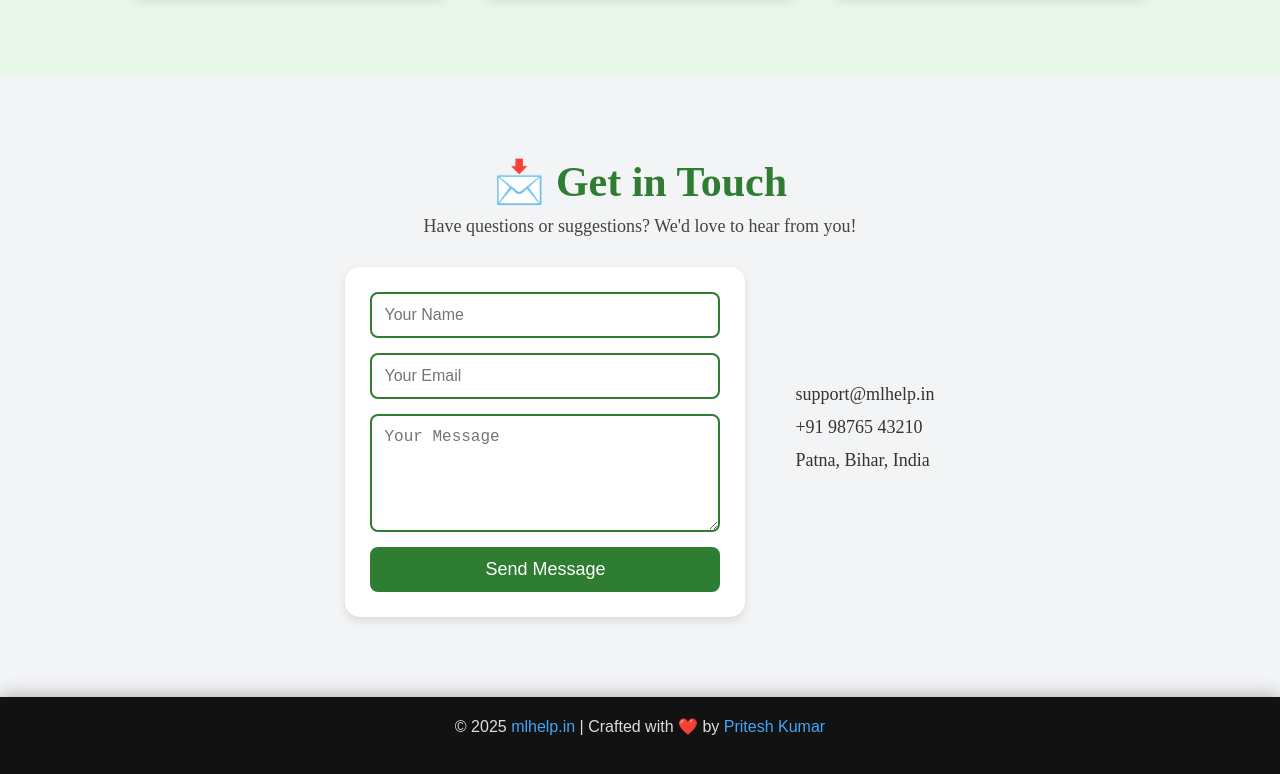
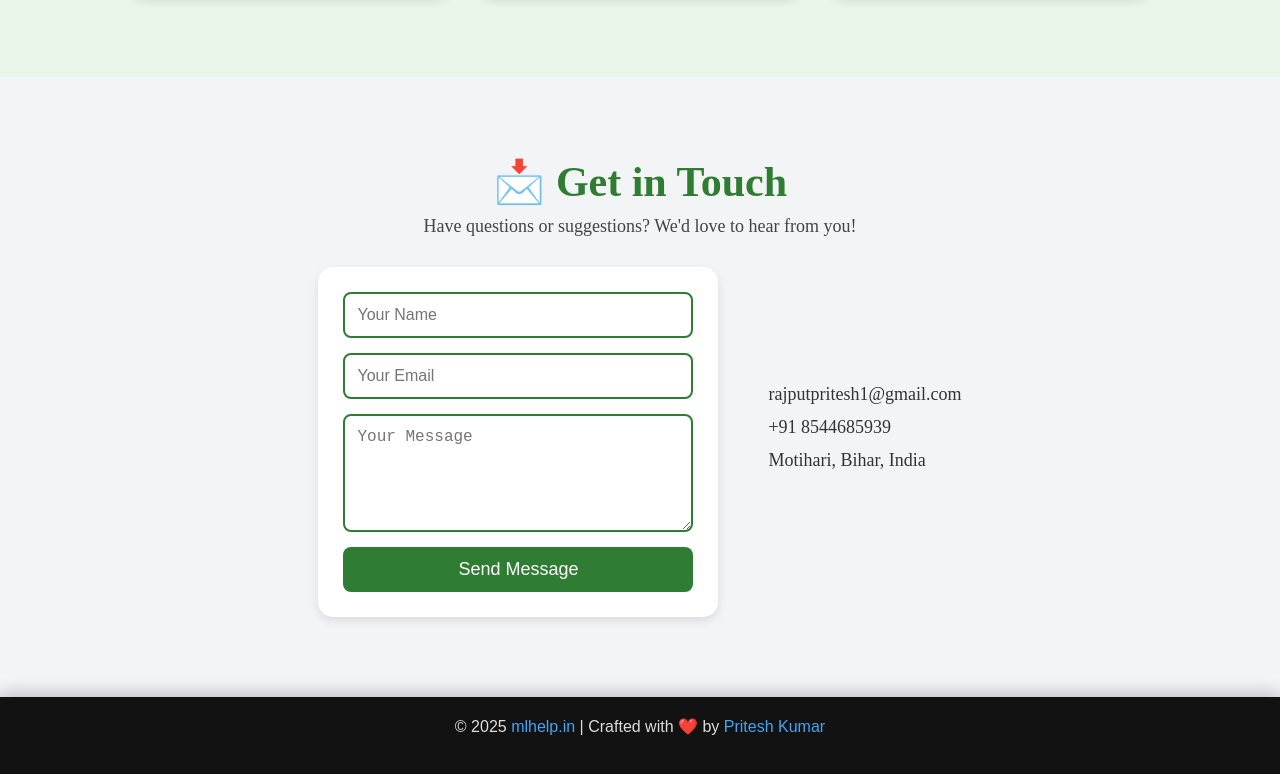
Before and after one commit to rajputpritesh1/mlhelp, a plain HTML site: page index.html in a window 1280 px wide. Shown: the part 2684-3458 px from the top of the page. Drawn offline with nearby package versions, Linux system fonts and the light colour scheme.

Commit message:
Update index.html

```diff
--- a/index.html
+++ b/index.html
@@ -192,9 +192,9 @@
 
             <!-- Contact Info -->
             <div class="contact-info">
-                <p><i class="fas fa-envelope"></i> support@mlhelp.in</p>
-                <p><i class="fas fa-phone"></i> +91 98765 43210</p>
-                <p><i class="fas fa-map-marker-alt"></i> Patna, Bihar, India</p>
+                <p><i class="fas fa-envelope"></i> rajputpritesh1@gmail.com</p>
+                <p><i class="fas fa-phone"></i> +91 8544685939</p>
+                <p><i class="fas fa-map-marker-alt"></i> Motihari, Bihar, India</p>
                 <div class="contact-social">
                     <a href="#"><i class="fab fa-facebook"></i></a>
                     <a href="#"><i class="fab fa-twitter"></i></a>
```
